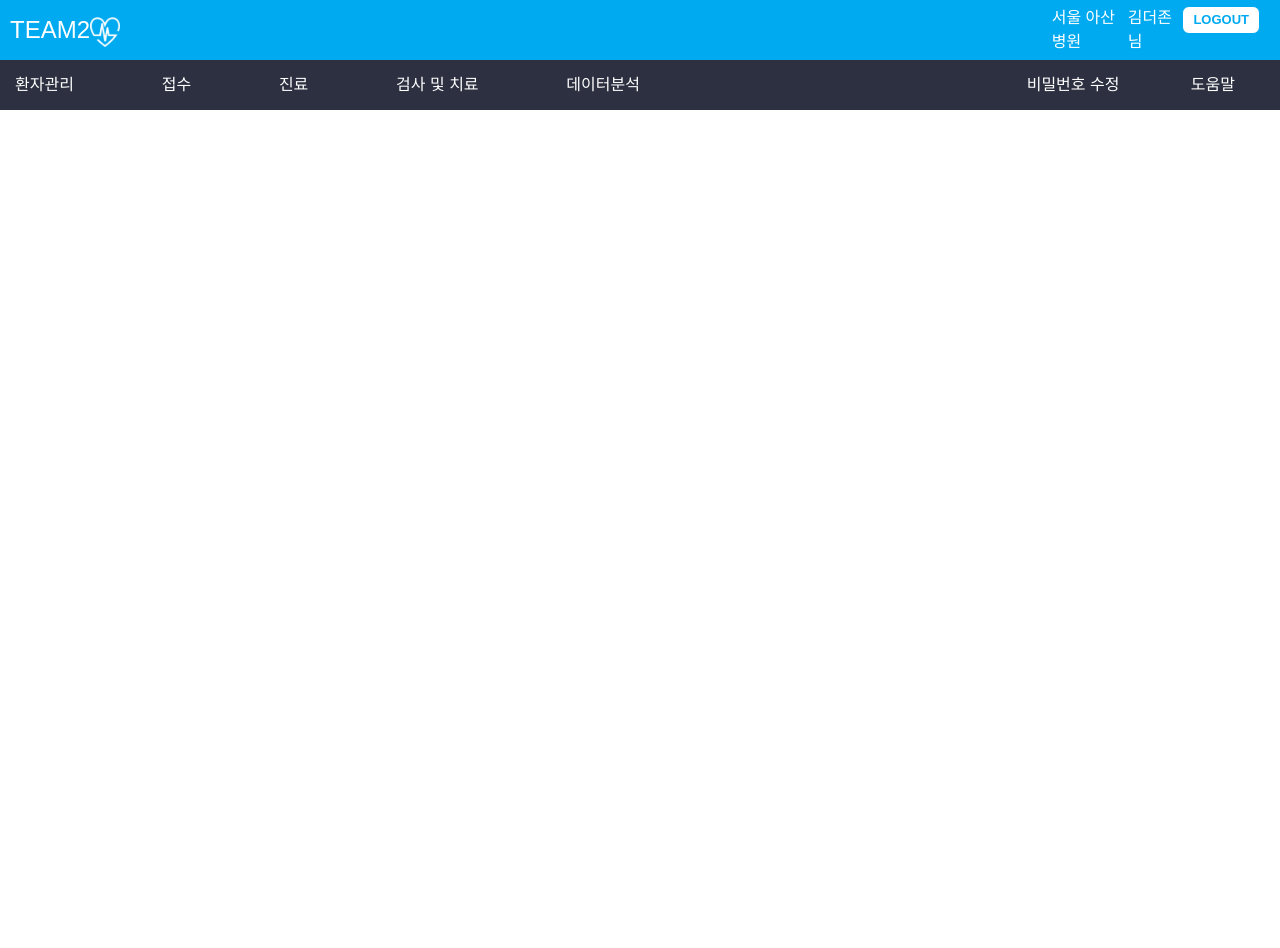
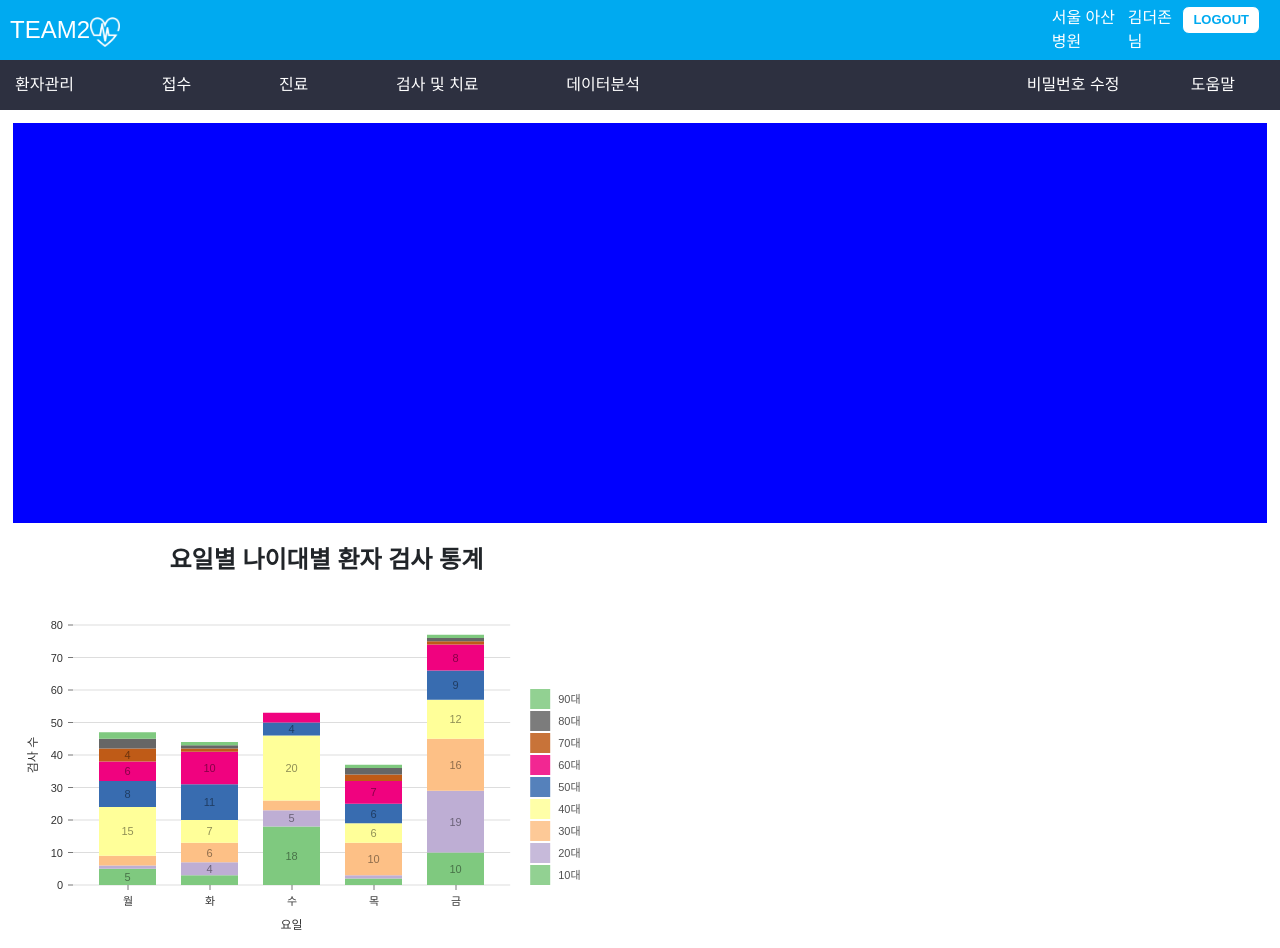
Before and after one commit to JongHyun94/Final_Team2_FrontEnd, a React (Create React App) app: page /DataAnalysis in a window 1280 px wide. Before the commit the page ends 800 px from the top, so only its background shows below. Built offline with nearby package versions, Linux system fonts and the light colour scheme; a small style sheet from the web is missing.

Commit message:
[update] 데이터 분석 3 추가

```diff
--- a/package.json
+++ b/package.json
@@ -3,6 +3,8 @@
   "version": "0.1.0",
   "private": true,
   "dependencies": {
+    "@nivo/bar": "^0.70.1",
+    "@nivo/core": "^0.70.1",
     "@testing-library/jest-dom": "^5.11.4",
     "@testing-library/react": "^11.1.0",
     "@testing-library/user-event": "^12.1.10",
--- a/src/views/DataAnalysis/Data3.js
+++ b/src/views/DataAnalysis/Data3.js
@@ -1,6 +1,152 @@
+import { ResponsiveBar } from '@nivo/bar'
+const patient_data = [
+  {
+    "dayOfWeek": "월",
+    "10대": 5,
+    "20대": 1,
+    "30대": 3,
+    "40대": 15,
+    "50대": 8,
+    "60대": 6,
+    "70대": 4,
+    "80대": 3,
+    "90대": 2,
+  },
+  {
+    "dayOfWeek": "화",
+    "10대": 3,
+    "20대": 4,
+    "30대": 6,
+    "40대": 7,
+    "50대": 11,
+    "60대": 10,
+    "70대": 1,
+    "80대": 1,
+    "90대": 1,
+  },
+  {
+    "dayOfWeek": "수",
+    "10대": 18,
+    "20대": 5,
+    "30대": 3,
+    "40대": 20,
+    "50대": 4,
+    "60대": 3,
+    "70대": 0,
+    "80대": 0,
+    "90대": 0,
+  },
+  {
+    "dayOfWeek": "목",
+    "10대": 2,
+    "20대": 1,
+    "30대": 10,
+    "40대": 6,
+    "50대": 6,
+    "60대": 7,
+    "70대": 2,
+    "80대": 2,
+    "90대": 1,
+  },
+  {
+    "dayOfWeek": "금",
+    "10대": 10,
+    "20대": 19,
+    "30대": 16,
+    "40대": 12,
+    "50대": 9,
+    "60대": 8,
+    "70대": 1,
+    "80대": 1,
+    "90대": 1,
+  },
+];
 function Data3(props) {
+
   return (
     <>
+      <div className="DataAnalysis_col_header" >요일별 나이대별 환자 검사 통계</div>
+      <div className="DataAnalysis_col_content" >
+        <ResponsiveBar
+          data={patient_data}
+          keys={['10대', '20대', '30대', '40대', '50대', '60대', '70대', '80대', '90대']}
+          indexBy="dayOfWeek"
+          margin={{ top: 50, right: 130, bottom: 50, left: 60 }}
+          padding={0.3}
+          valueScale={{ type: 'linear' }}
+          indexScale={{ type: 'band', round: true }}
+          colors={{ scheme: 'accent' }}
+          defs={[
+            {
+              id: 'dots',
+              type: 'patternDots',
+              background: 'inherit',
+              color: '#38bcb2',
+              size: 4,
+              padding: 1,
+              stagger: true
+            },
+            {
+              id: 'lines',
+              type: 'patternLines',
+              background: 'inherit',
+              color: '#eed312',
+              rotation: -45,
+              lineWidth: 6,
+              spacing: 10
+            }
+          ]}
+          borderColor={{ from: 'color', modifiers: [['darker', 1.6]] }}
+          axisTop={null}
+          axisRight={null}
+          axisBottom={{
+            tickSize: 5,
+            tickPadding: 5,
+            tickRotation: 0,
+            legend: '요일',
+            legendPosition: 'middle',
+            legendOffset: 40
+          }}
+          axisLeft={{
+            tickSize: 5,
+            tickPadding: 5,
+            tickRotation: 0,
+            legend: '검사 수',
+            legendPosition: 'middle',
+            legendOffset: -40
+          }}
+          labelSkipWidth={12}
+          labelSkipHeight={12}
+          labelTextColor={{ from: 'color', modifiers: [['darker', 1.6]] }}
+          legends={[
+            {
+              dataFrom: 'keys',
+              anchor: 'bottom-right',
+              direction: 'column',
+              justify: false,
+              translateX: 120,
+              translateY: 0,
+              itemsSpacing: 2,
+              itemWidth: 100,
+              itemHeight: 20,
+              itemDirection: 'left-to-right',
+              itemOpacity: 0.85,
+              symbolSize: 20,
+              effects: [
+                {
+                  on: 'hover',
+                  style: {
+                    itemOpacity: 1
+                  }
+                }
+              ]
+            }
+          ]}
+          animate={true}
+          motionStiffness={90}
+          motionDamping={15}
+        />
+      </div>
     </>
   );
 }
--- /dev/null
+++ b/src/views/DataAnalysis/DataAnalysis.css
@@ -0,0 +1,31 @@
+.DataAnalysis{
+  display: flex;
+  flex-direction: column;
+  margin: 1% 1% 1% 1%;
+}
+.DataAnalysis_row1{
+  display: flex;
+  flex-direction: row;
+  background-color: blue;
+  height: 400px;
+}
+.DataAnalysis_row2{
+  display: flex;
+  flex-direction: row;
+
+  height: 400px;
+  margin-top: 1%;
+}
+.DataAnalysis_col{
+  width: 50%;
+}
+.DataAnalysis_col_header{
+  height: 10%;
+  text-align: center;
+  font-size: x-large;
+  font-weight: bold;
+  padding-top: 1%;
+}
+.DataAnalysis_col_content{
+  height: 90%;
+}
--- a/src/views/DataAnalysis/index.js
+++ b/src/views/DataAnalysis/index.js
@@ -2,21 +2,31 @@ import Data1 from "./Data1";
 import Data2 from "./Data2";
 import Data3 from "./Data3";
 import Data4 from "./Data4";
-// import '@toast-ui/chart/dist/toastui-chart.min.css';
+import '@toast-ui/chart/dist/toastui-chart.min.css';
+import "./DataAnalysis.css"
 // import { BarChart, LineChart } from '@toast-ui/react-chart';
 
 function DataAnalysis(props) {
+
   return (
-    <>
-    <div>
-      <div><Data1/></div>
-      <div><Data2/></div>
+    <div className="DataAnalysis">
+      <div className="DataAnalysis_row1">
+        <div className="DataAnalysis_col">
+          <Data1 />
+          </div>
+        <div className="DataAnalysis_col">
+          <Data2 />
+          </div>
+      </div>
+      <div className="DataAnalysis_row2">
+        <div className="DataAnalysis_col">
+          <Data3 />
+        </div>
+        <div className="DataAnalysis_col">
+          <Data4 />
+        </div>
+      </div>
     </div>
-    <div>
-      <div><Data3/></div>
-      <div><Data4/></div>
-    </div>
-    </>
   );
 }
 export default DataAnalysis;
```
Also changed, not shown: 1 other file (tests, documents, lock files or other folders).
